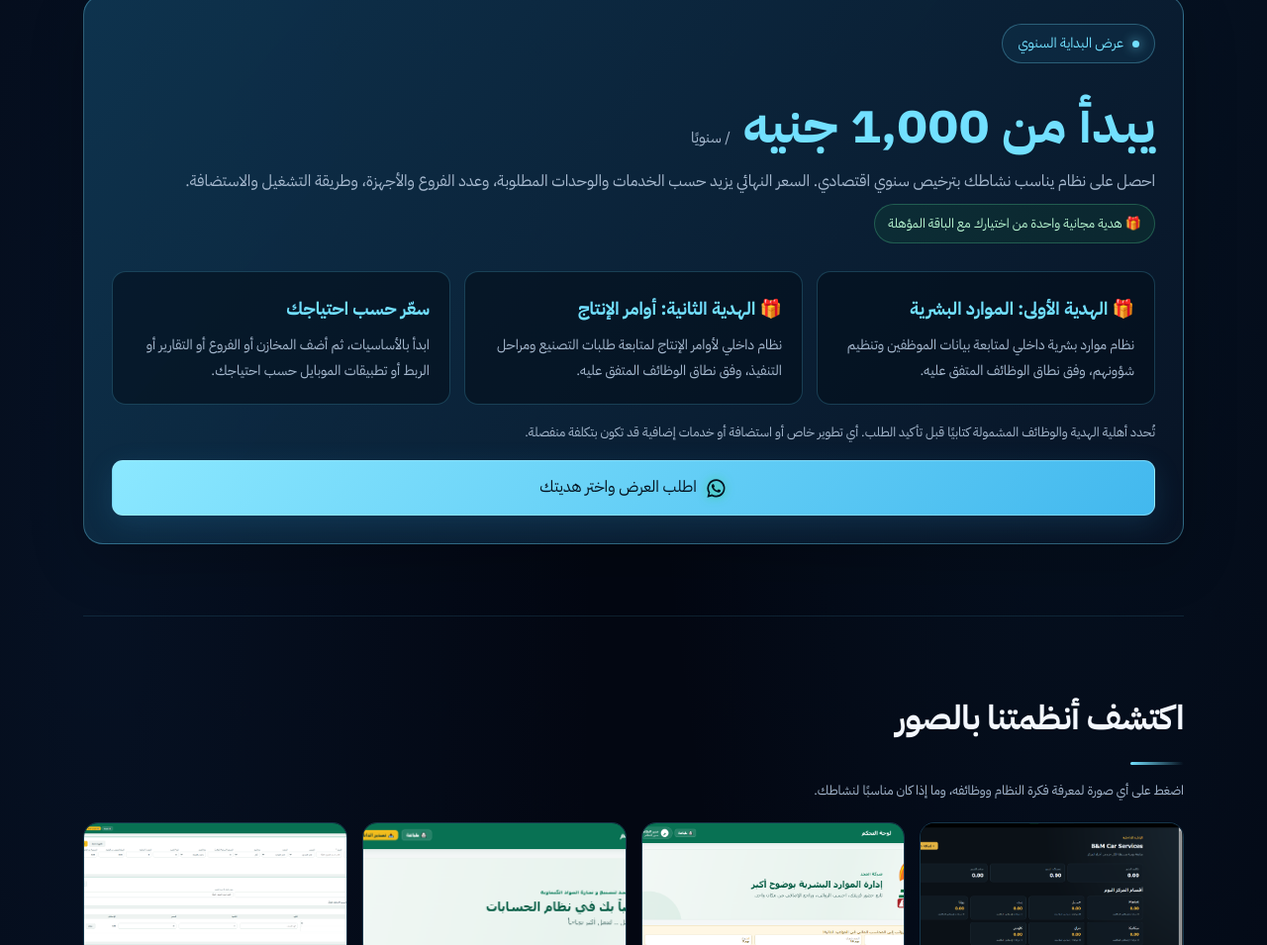
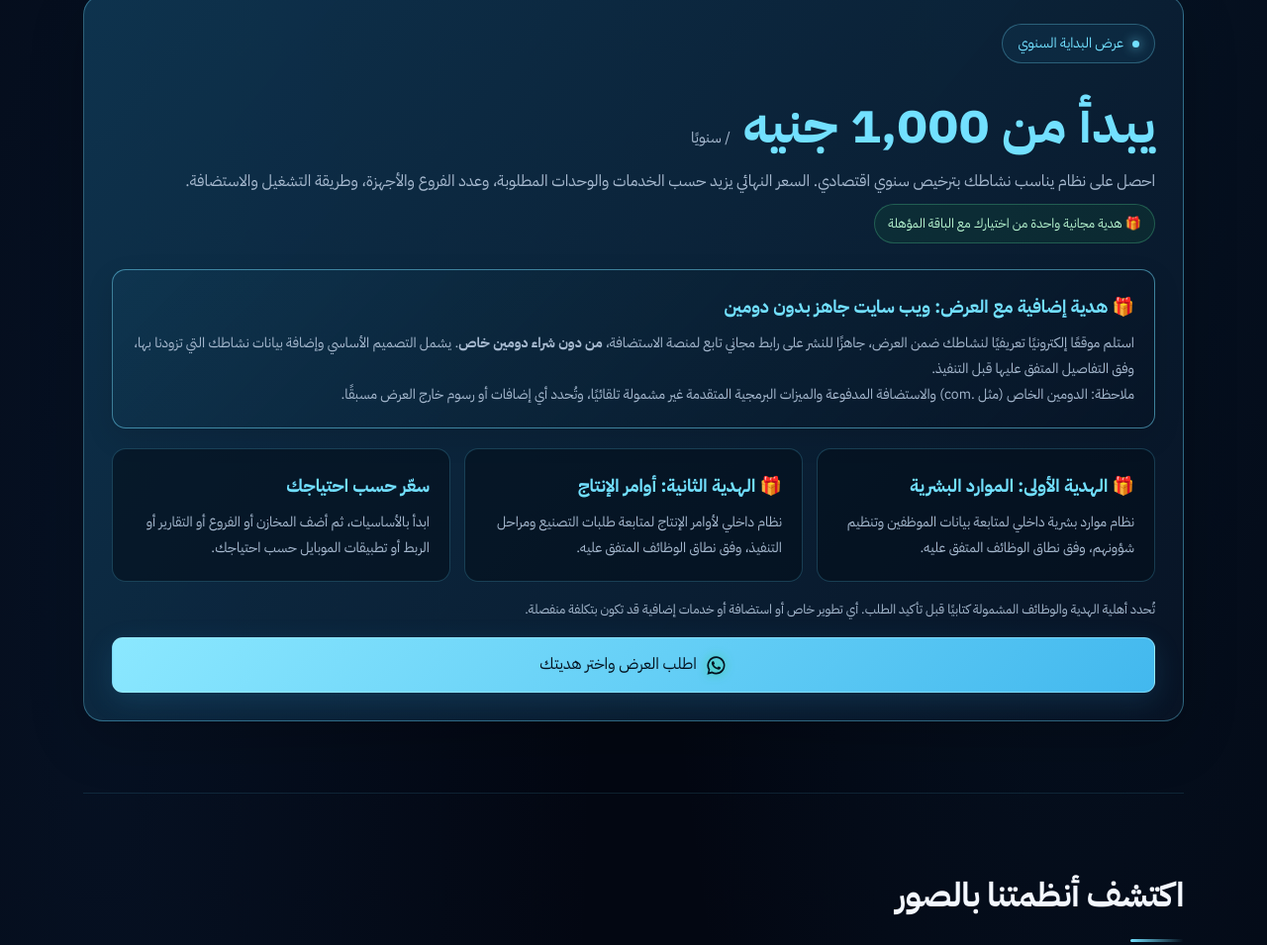
Before and after one commit to ae7656714-jpg/omda-ny-tech, a plain HTML site: page index.html in a window 1280 px wide. Shown: the part 2018-2973 px from the top of the page at 99% size. Drawn offline with Linux system fonts and the light colour scheme.

Commit message:
Add website without custom domain as an offer gift

```diff
--- a/index.html
+++ b/index.html
@@ -217,6 +217,11 @@ body>*:not(#omdany-particle-bg){position:relative;z-index:1}
 <div class="price">يبدأ من 1,000 جنيه <small>/ سنويًا</small></div>
 <p style="color:var(--mu);margin:0">احصل على نظام يناسب نشاطك بترخيص سنوي اقتصادي. السعر النهائي يزيد حسب الخدمات والوحدات المطلوبة، وعدد الفروع والأجهزة، وطريقة التشغيل والاستضافة.</p>
 <div class="gift">🎁 هدية مجانية واحدة من اختيارك مع الباقة المؤهلة</div>
+<div class="offer-card website-gift" style="margin:18px 0;border:1px solid rgba(114,224,255,.5);background:linear-gradient(135deg,rgba(22,83,112,.22),rgba(7,20,38,.7));box-shadow:0 10px 28px rgba(0,0,0,.12)">
+<h3 style="display:flex;align-items:center;gap:10px;flex-wrap:wrap">🎁 هدية إضافية مع العرض: ويب سايت جاهز بدون دومين</h3>
+<p>استلم موقعًا إلكترونيًا تعريفيًا لنشاطك ضمن العرض، جاهزًا للنشر على رابط مجاني تابع لمنصة الاستضافة، <strong>من دون شراء دومين خاص</strong>. يشمل التصميم الأساسي وإضافة بيانات نشاطك التي تزودنا بها، وفق التفاصيل المتفق عليها قبل التنفيذ.</p>
+<p class="note" style="margin-bottom:0">ملاحظة: الدومين الخاص (مثل .com) والاستضافة المدفوعة والميزات البرمجية المتقدمة غير مشمولة تلقائيًا، وتُحدد أي إضافات أو رسوم خارج العرض مسبقًا.</p>
+</div>
 <div class="offer-grid">
 <div class="offer-card"><h3>🎁 الهدية الأولى: الموارد البشرية</h3><p>نظام موارد بشرية داخلي لمتابعة بيانات الموظفين وتنظيم شؤونهم، وفق نطاق الوظائف المتفق عليه.</p></div>
 <div class="offer-card"><h3>🎁 الهدية الثانية: أوامر الإنتاج</h3><p>نظام داخلي لأوامر الإنتاج لمتابعة طلبات التصنيع ومراحل التنفيذ، وفق نطاق الوظائف المتفق عليه.</p></div>
@@ -307,6 +312,7 @@ body>*:not(#omdany-particle-bg){position:relative;z-index:1}
 <tr><th>الخيار</th><th>المناسب لـ</th><th>ما يشمله</th></tr>
 <tr><td>اشتراك شهري</td><td>بداية بتكلفة منخفضة</td><td>التحديثات والدعم طوال الاشتراك</td></tr>
 <tr><td>اشتراك سنوي يبدأ من 1,000 جنيه</td><td>بداية اقتصادية للنشاط</td><td>ترخيص لمدة سنة؛ السعر النهائي حسب الوحدات والخدمات والفروع وطريقة التشغيل</td></tr>
+<tr><td>هدية الويب سايت</td><td>تعريف العملاء بنشاطك</td><td>موقع تعريفي أساسي على رابط استضافة مجاني، بدون دومين خاص؛ النطاق والميزات يُتفق عليهما قبل التنفيذ</td></tr>
 <tr><td>مدى الحياة</td><td>الأنظمة التي تدعمه</td><td>يُوضَّح لكل نظام: الإصدار الحالي أو التحديثات، الموبايل، عدد الأجهزة والفروع</td></tr>
 <tr><td>مخصص</td><td>الشركات والمؤسسات</td><td>تطوير وتكاملات بموعد تسليم متفق عليه</td></tr>
 </table></div>
```
